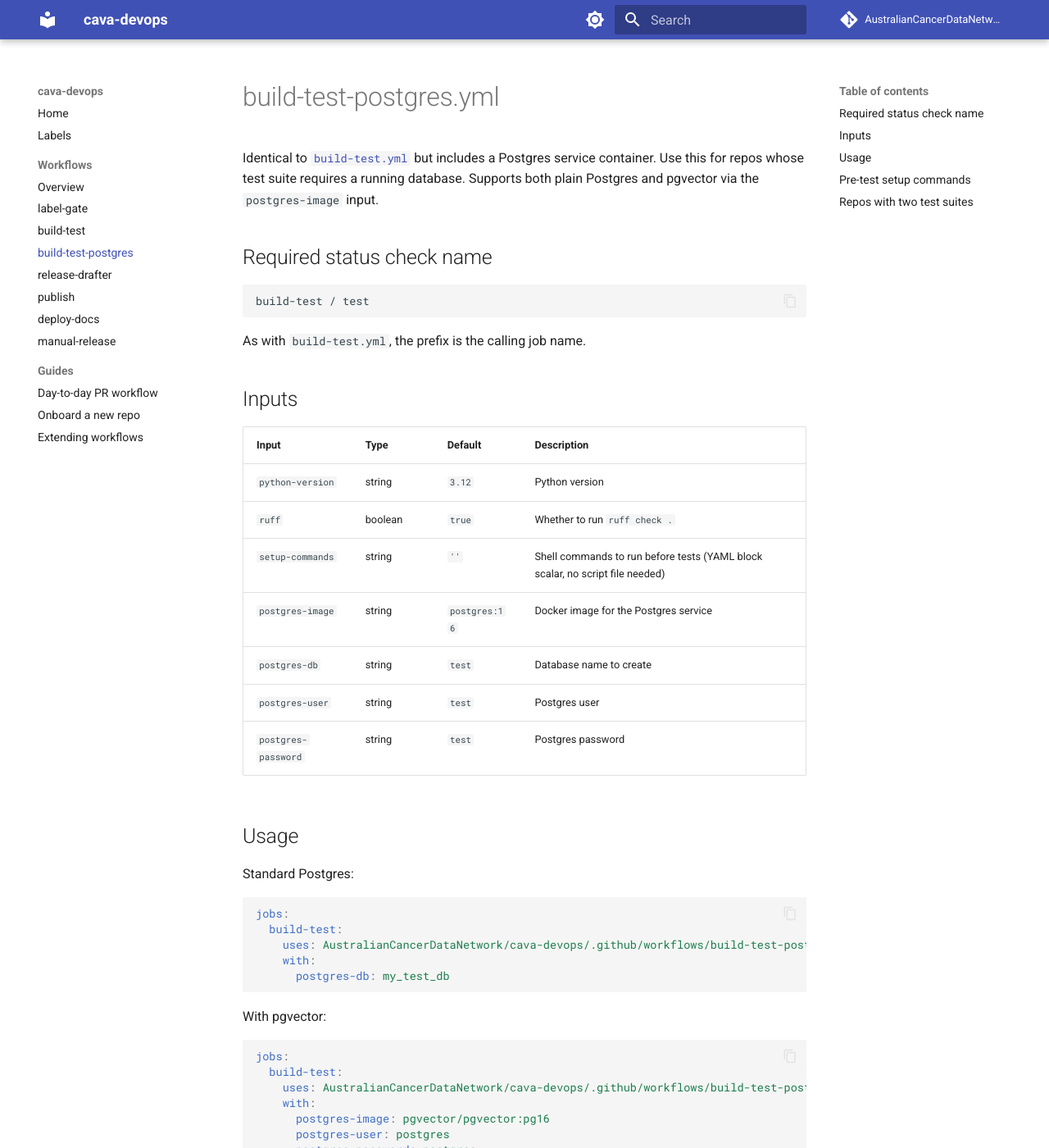
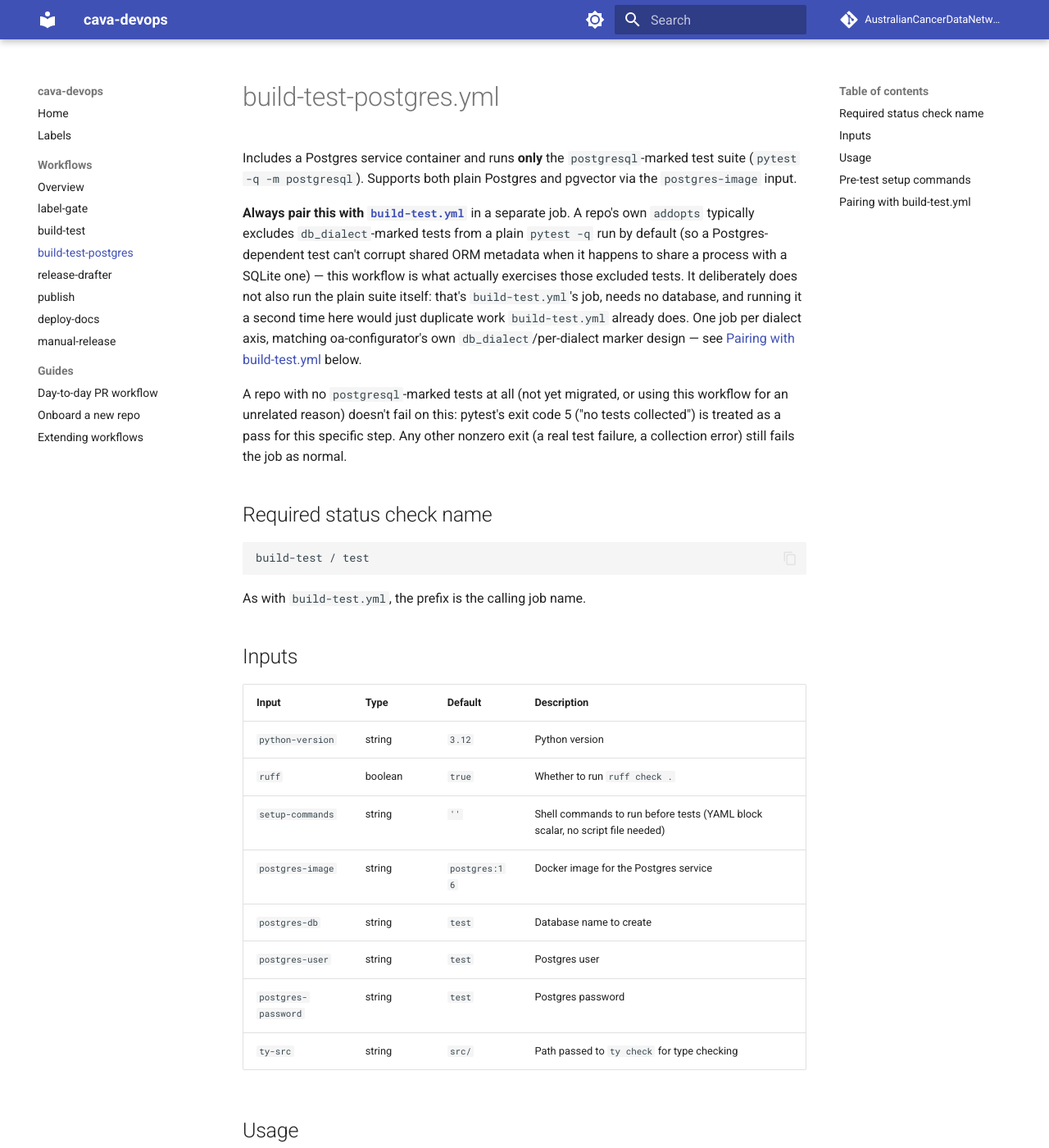
Before and after one commit to AustralianCancerDataNetwork/cava-devops, an MkDocs documentation site: the page built from docs/workflows/build-test-postgres.md, in a window 1280 px wide and 1400 px high. Shown: the whole window at 82% size. Built offline with MkDocs 1.6.1 and Material for MkDocs 9.7.7, drawn with Linux system fonts in a browser that asks for light colours; comment, search, counter and statistics services are not loaded; some of the changed text lies outside the part shown.

Commit message:
Update postgres CI job

````diff
--- a/docs/workflows/build-test-postgres.md
+++ b/docs/workflows/build-test-postgres.md
@@ -1,6 +1,10 @@
 # build-test-postgres.yml
 
-Identical to [`build-test.yml`](build-test.md) but includes a Postgres service container. Use this for repos whose test suite requires a running database. Supports both plain Postgres and pgvector via the `postgres-image` input.
+Includes a Postgres service container and runs **only** the `postgresql`-marked test suite (`pytest -q -m postgresql`). Supports both plain Postgres and pgvector via the `postgres-image` input.
+
+**Always pair this with [`build-test.yml`](build-test.md)** in a separate job. A repo's own `addopts` typically excludes `db_dialect`-marked tests from a plain `pytest -q` run by default (so a Postgres-dependent test can't corrupt shared ORM metadata when it happens to share a process with a SQLite one) — this workflow is what actually exercises those excluded tests. It deliberately does not also run the plain suite itself: that's `build-test.yml`'s job, needs no database, and running it a second time here would just duplicate work `build-test.yml` already does. One job per dialect axis, matching oa-configurator's own `db_dialect`/per-dialect marker design — see [Pairing with build-test.yml](#pairing-with-build-testyml) below.
+
+A repo with no `postgresql`-marked tests at all (not yet migrated, or using this workflow for an unrelated reason) doesn't fail on this: pytest's exit code 5 ("no tests collected") is treated as a pass for this specific step. Any other nonzero exit (a real test failure, a collection error) still fails the job as normal.
 
 ## Required status check name
 
@@ -21,8 +25,11 @@
 | `postgres-db` | string | `test` | Database name to create |
 | `postgres-user` | string | `test` | Postgres user |
 | `postgres-password` | string | `test` | Postgres password |
+| `ty-src` | string | `src/` | Path passed to `ty check` for type checking |
 
 ## Usage
+
+The snippets below show only this workflow's own job, to keep the input syntax readable — every real usage still needs a paired `build-test-sqlite` job alongside it (see [Pairing with build-test.yml](#pairing-with-build-testyml)).
 
 Standard Postgres:
 
@@ -69,9 +76,9 @@
 
 The commands run after `uv sync` and before lint and tests.
 
-## Repos with two test suites
+## Pairing with build-test.yml
 
-If a repo runs both SQLite and Postgres test suites, use both workflows with distinct job names:
+Every repo using this workflow needs `build-test.yml` alongside it as a separate job — not an optional pattern for repos that happen to have "two test suites," but the required shape, since this workflow no longer runs the default suite itself. Use distinct job names:
 
 ```yaml
 jobs:
````
Also changed, not shown: 1 other file.
